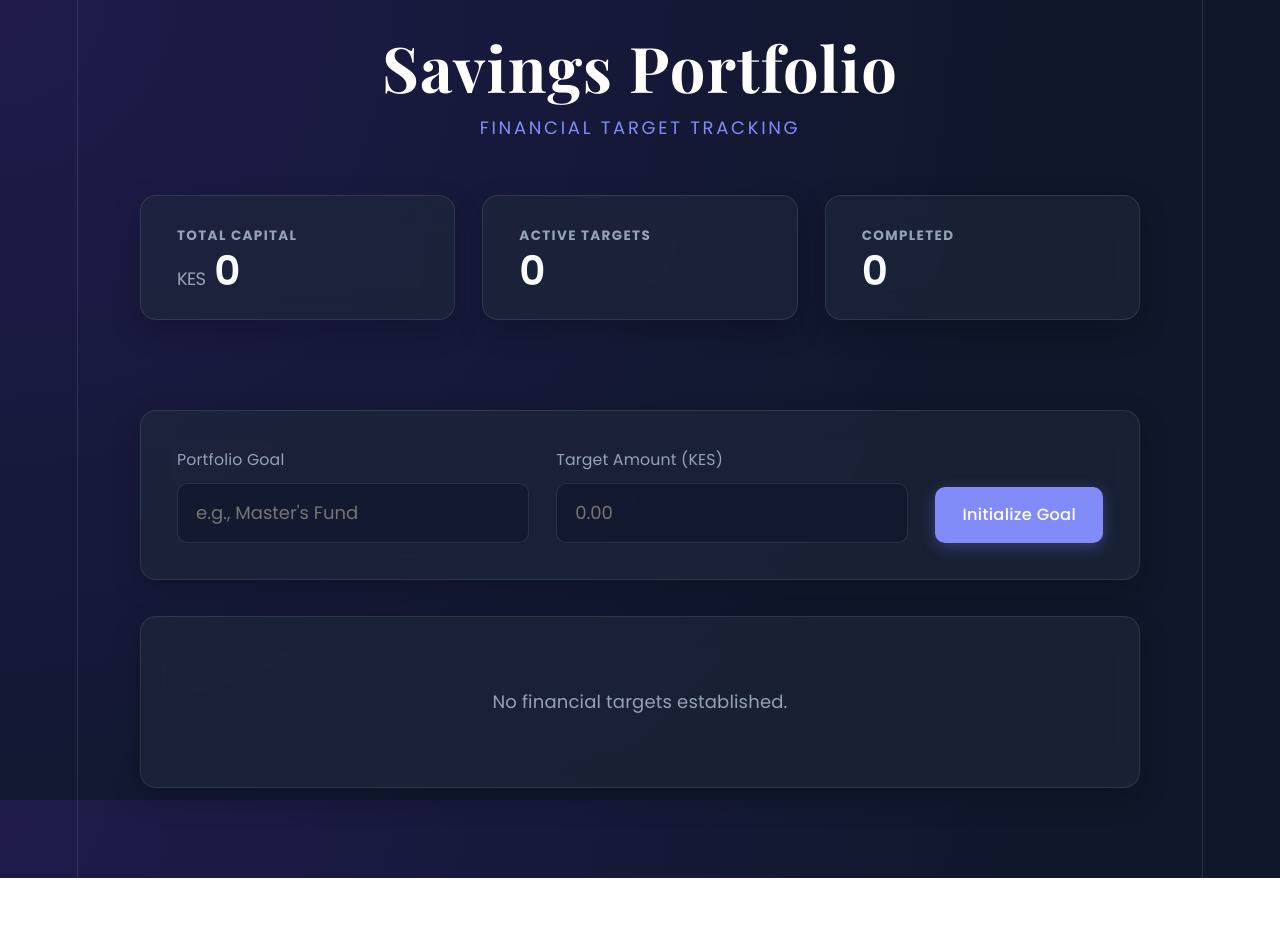
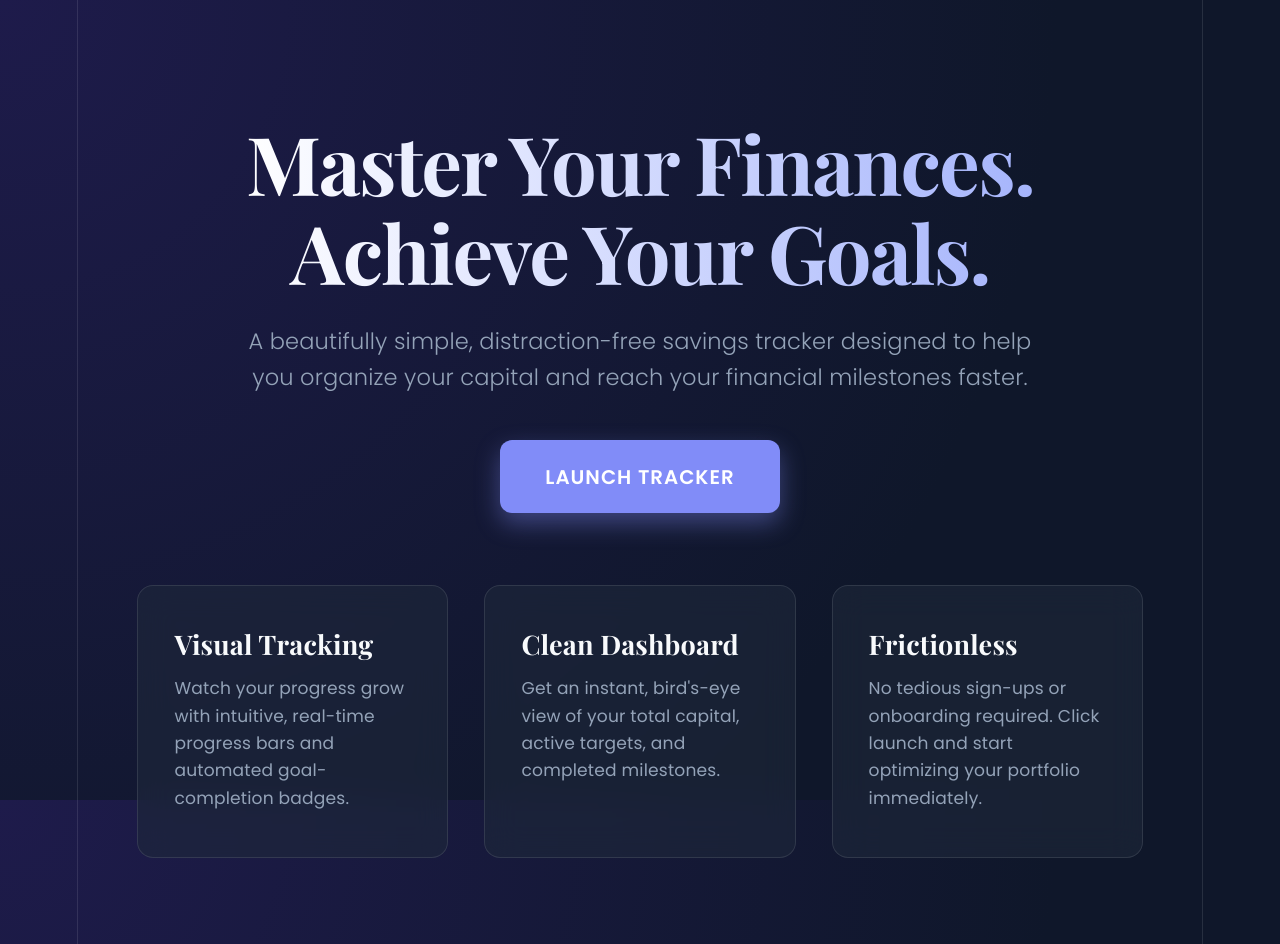
Before and after one commit to IS-PROJECT-2026/savings-tracker-165992, a React app in the folder frontend/: page / in a window 1280 px wide. Before the commit the page ends 878 px from the top, so only its background shows below. Built offline with nearby package versions, Linux system fonts and the light colour scheme; no server answers; the HTML template or start-up script is replaced by a standard one; a web font is replaced by a local one.

Commit message:
feat: add a homepage

```diff
--- a/frontend/src/App.css
+++ b/frontend/src/App.css
@@ -32,6 +32,22 @@ body {
   max-width: 1000px;
   margin: 0 auto;
   padding: 3rem 2rem;
+}
+
+/* Navigation */
+.nav-bar {
+  display: flex;
+  justify-content: flex-start;
+  margin-bottom: 1rem;
+}
+
+.btn-back {
+  padding: 0.5rem 1rem;
+  font-size: 0.85rem;
+  display: flex;
+  align-items: center;
+  gap: 0.5rem;
+  border-radius: 8px;
 }
 
 /* Typography & Headers */
@@ -375,3 +391,105 @@ button {
 .modal-actions button {
   flex: 1;
 }
+
+/* --- LANDING PAGE STYLES --- */
+.landing-container {
+  min-height: 100vh;
+  display: flex;
+  flex-direction: column;
+  align-items: center;
+  justify-content: center;
+  padding: 4rem 2rem;
+  text-align: center;
+  max-width: 1200px;
+  margin: 0 auto;
+}
+
+.hero-section {
+  max-width: 800px;
+  margin-bottom: 4rem;
+  animation: fadeUp 0.8s ease-out;
+}
+
+.hero-title {
+  font-family: var(--font-heading);
+  font-size: 4.5rem;
+  font-weight: 700;
+  line-height: 1.1;
+  margin-bottom: 1.5rem;
+  background: linear-gradient(to right, #ffffff, #a5b4fc);
+  -webkit-background-clip: text;
+  -webkit-text-fill-color: transparent;
+}
+
+.hero-subtitle {
+  font-size: 1.25rem;
+  color: var(--text-muted);
+  margin-bottom: 2.5rem;
+  line-height: 1.6;
+  font-weight: 300;
+}
+
+.btn-large {
+  font-size: 1.1rem;
+  padding: 1.2rem 2.5rem;
+  border-radius: 12px;
+  text-transform: uppercase;
+  letter-spacing: 0.05em;
+  font-weight: 600;
+  box-shadow: 0 10px 25px rgba(129, 140, 248, 0.4);
+}
+
+.btn-large:hover {
+  transform: translateY(-3px) scale(1.02);
+  box-shadow: 0 15px 30px rgba(129, 140, 248, 0.5);
+}
+
+.features-grid {
+  display: grid;
+  grid-template-columns: repeat(auto-fit, minmax(300px, 1fr));
+  gap: 2rem;
+  width: 100%;
+  animation: fadeUp 1s ease-out 0.2s backwards;
+}
+
+.feature-card {
+  background: var(--bg-card);
+  backdrop-filter: blur(16px);
+  -webkit-backdrop-filter: blur(16px);
+  border-radius: 16px;
+  border: 1px solid var(--border);
+  padding: 2.5rem 2rem;
+  text-align: left;
+  transition: transform 0.3s ease;
+}
+
+.feature-card:hover {
+  transform: translateY(-5px);
+  border-color: rgba(129, 140, 248, 0.3);
+}
+
+.feature-card h3 {
+  font-size: 1.5rem;
+  margin-top: 0;
+  margin-bottom: 1rem;
+  color: var(--text-main);
+}
+
+.feature-card p {
+  color: var(--text-muted);
+  line-height: 1.6;
+  margin: 0;
+  font-size: 0.95rem;
+}
+
+@keyframes fadeUp {
+  from { opacity: 0; transform: translateY(30px); }
+  to { opacity: 1; transform: translateY(0); }
+}
+
+/* Make it responsive for smaller screens */
+@media (max-width: 768px) {
+  .hero-title { font-size: 3rem; }
+  .features-grid { grid-template-columns: 1fr; }
+}
--- a/frontend/src/App.jsx
+++ b/frontend/src/App.jsx
@@ -2,10 +2,43 @@ import React, { useState, useEffect } from 'react';
 import axios from 'axios';
 import './App.css';
 
+// --- LANDING PAGE COMPONENT ---
+const LandingPage = ({ onLaunch }) => (
+  <div className="landing-container">
+    <div className="hero-section">
+      <h1 className="hero-title">Master Your Finances.<br/>Achieve Your Goals.</h1>
+      <p className="hero-subtitle">
+        A beautifully simple, distraction-free savings tracker designed to help you organize your capital and reach your financial milestones faster.
+      </p>
+      <button onClick={onLaunch} className="btn-primary btn-large">
+        Launch Tracker
+      </button>
+    </div>
+
+    <div className="features-grid">
+      <div className="feature-card">
+        <h3>Visual Tracking</h3>
+        <p>Watch your progress grow with intuitive, real-time progress bars and automated goal-completion badges.</p>
+      </div>
+      <div className="feature-card">
+        <h3>Clean Dashboard</h3>
+        <p>Get an instant, bird's-eye view of your total capital, active targets, and completed milestones.</p>
+      </div>
+      <div className="feature-card">
+        <h3>Frictionless</h3>
+        <p>No tedious sign-ups or onboarding required. Click launch and start optimizing your portfolio immediately.</p>
+      </div>
+    </div>
+  </div>
+);
+
+// --- MAIN TRACKER COMPONENT ---
 export default function App() {
+  // Navigation State
+  const [isAppLaunched, setIsAppLaunched] = useState(false);
+
+  // App Data State
   const [goals, setGoals] = useState([]);
-
-  // New Goal State
   const [name, setName] = useState('');
   const [target, setTarget] = useState('');
 
@@ -25,21 +58,21 @@ export default function App() {
   };
 
   useEffect(() => {
-    fetchGoals();
-  }, []);
+    // Only fetch data if the user has clicked "Launch Tracker"
+    if (isAppLaunched) {
+      fetchGoals();
+    }
+  }, [isAppLaunched]);
 
-  // --- Dashboard Calculations ---
   const totalSaved = goals.reduce((sum, goal) => sum + goal.current_amount, 0);
   const totalGoals = goals.length;
   const activeGoals = goals.filter(g => g.current_amount < g.target_amount).length;
   const completedGoals = totalGoals - activeGoals;
 
-  // --- Formatter for Currency ---
   const formatCurrency = (amount) => {
     return new Intl.NumberFormat('en-KE').format(amount);
   };
 
-  // --- API Handlers ---
   const handleSubmit = async (e) => {
     e.preventDefault();
     try {
@@ -85,8 +118,26 @@ export default function App() {
     }
   };
 
+
+  // CONDITIONAL RENDERING:
+  if (!isAppLaunched) {
+    return <LandingPage onLaunch={() => setIsAppLaunched(true)} />;
+  }
+
+  // Otherwise, render the main application.
   return (
     <div className="app-container">
+
+      {/* --- NEW: BACK BUTTON NAVIGATION --- */}
+      <nav className="nav-bar">
+        <button
+          className="btn-outline btn-back"
+          onClick={() => setIsAppLaunched(false)}
+        >
+          ← Return to Home
+        </button>
+      </nav>
+
       <header className="header">
         <h1>Savings Portfolio</h1>
         <br></br>
@@ -99,7 +150,6 @@ export default function App() {
           <div className="stat-info">
             <h3>Total Capital</h3>
             <p>
-              {/* This span keeps the symbol small, inline, and prevents line breaks */}
               <span className="currency-symbol">KES</span>
               {formatCurrency(totalSaved)}
             </p>
@@ -178,7 +228,6 @@ export default function App() {
                   Secured <strong>KES {formatCurrency(goal.current_amount)}</strong> of KES {formatCurrency(goal.target_amount)}
                 </p>
 
-                {/* Progress Bar */}
                 <div className="progress-container">
                   <div className="progress-bar-bg">
                     <div
```
